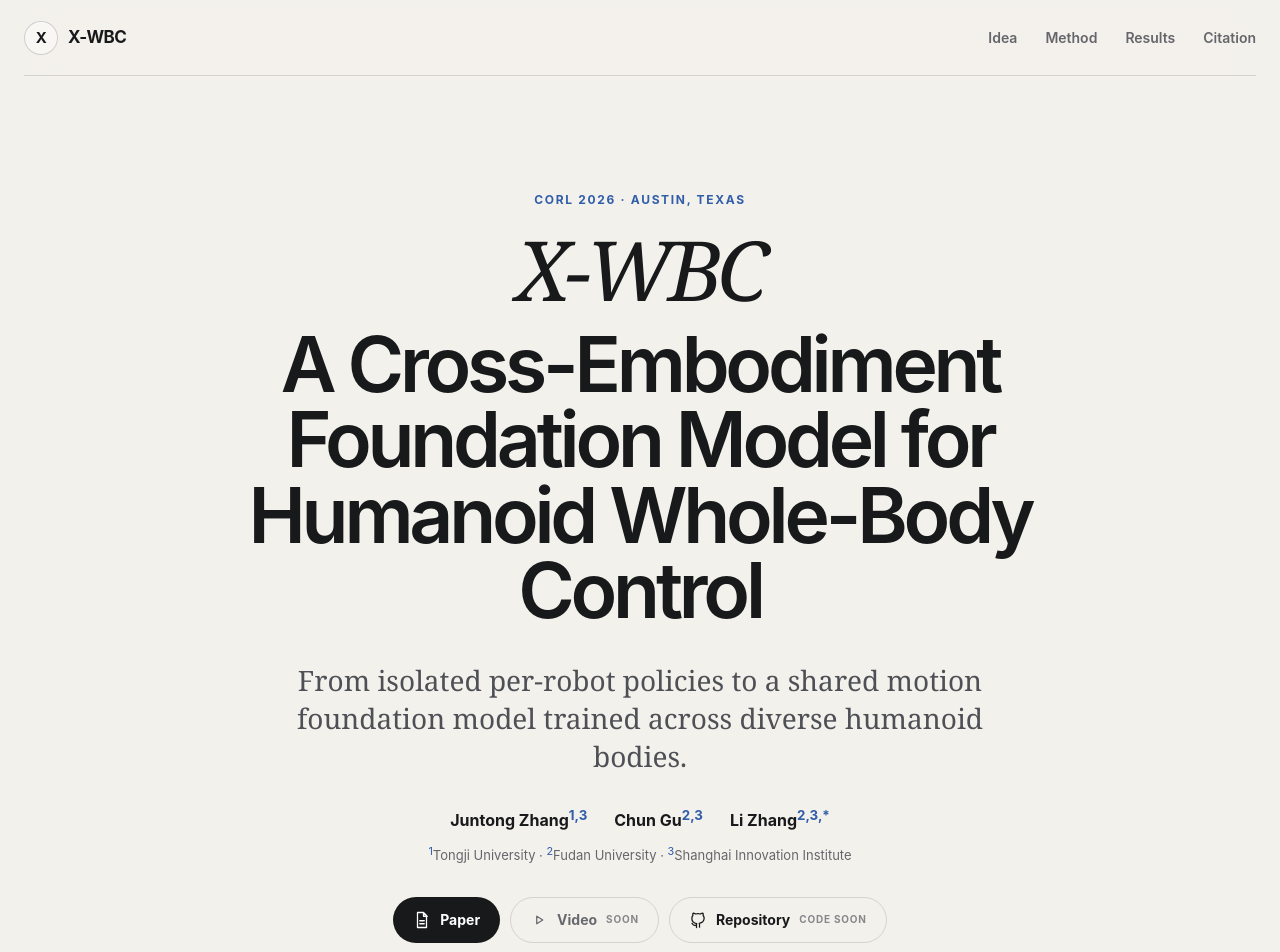
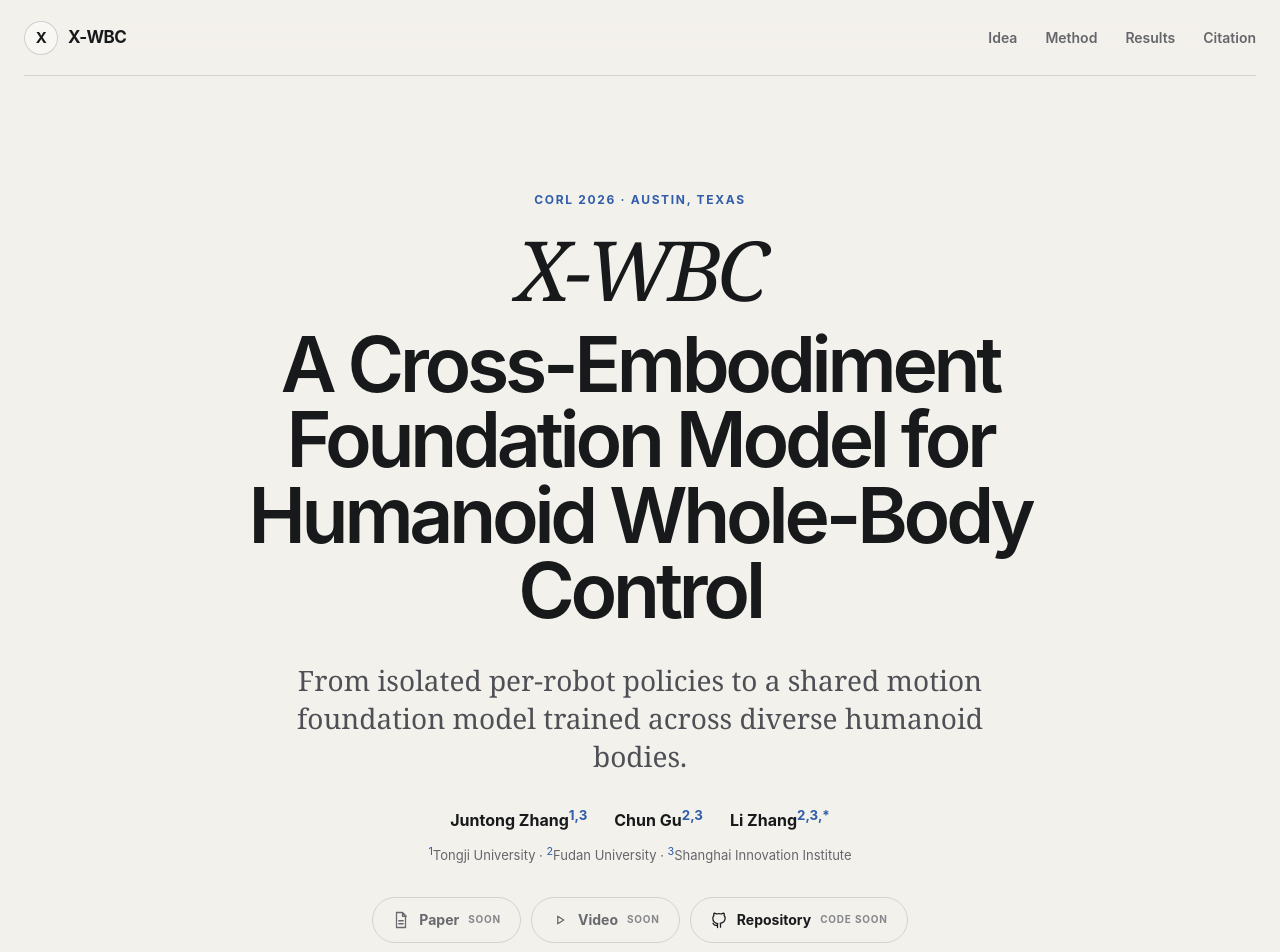
Before and after one commit to LogosRoboticsGroup/x-wbc, a plain HTML site: page index.html in a window 1280 px wide. Shown: the top 952 px of the page. Drawn offline with Linux system fonts and the light colour scheme.

Commit message:
Remove the paper file pending official publication

```diff
--- a/index.html
+++ b/index.html
@@ -15,7 +15,6 @@
   <meta name="citation_author" content="Chun Gu">
   <meta name="citation_author" content="Li Zhang">
   <meta name="citation_publication_date" content="2026">
-  <meta name="citation_pdf_url" content="paper/xwbc-corl-2026.pdf">
   <title>X-WBC — Cross-Embodiment Humanoid Whole-Body Control</title>
   <link rel="canonical" href="https://logosroboticsgroup.github.io/x-wbc/">
   <link rel="icon" href="favicon.svg" type="image/svg+xml">
@@ -63,10 +62,10 @@
       <p class="affiliations"><sup>1</sup>Tongji University · <sup>2</sup>Fudan University · <sup>3</sup>Shanghai Innovation Institute</p>
 
       <div class="hero-actions">
-        <a class="action action-primary" href="paper/xwbc-corl-2026.pdf">
+        <span class="action action-muted" aria-disabled="true">
           <svg viewBox="0 0 24 24" aria-hidden="true"><path d="M6 2h8l4 4v16H6zM14 2v5h5M9 13h6M9 17h6"/></svg>
-          Paper
-        </a>
+          Paper <small>soon</small>
+        </span>
         <span class="action action-muted" aria-disabled="true">
           <svg viewBox="0 0 24 24" aria-hidden="true"><path d="m9 7 8 5-8 5z"/></svg>
           Video <small>soon</small>
```
Also changed, not shown: 2 other files.
